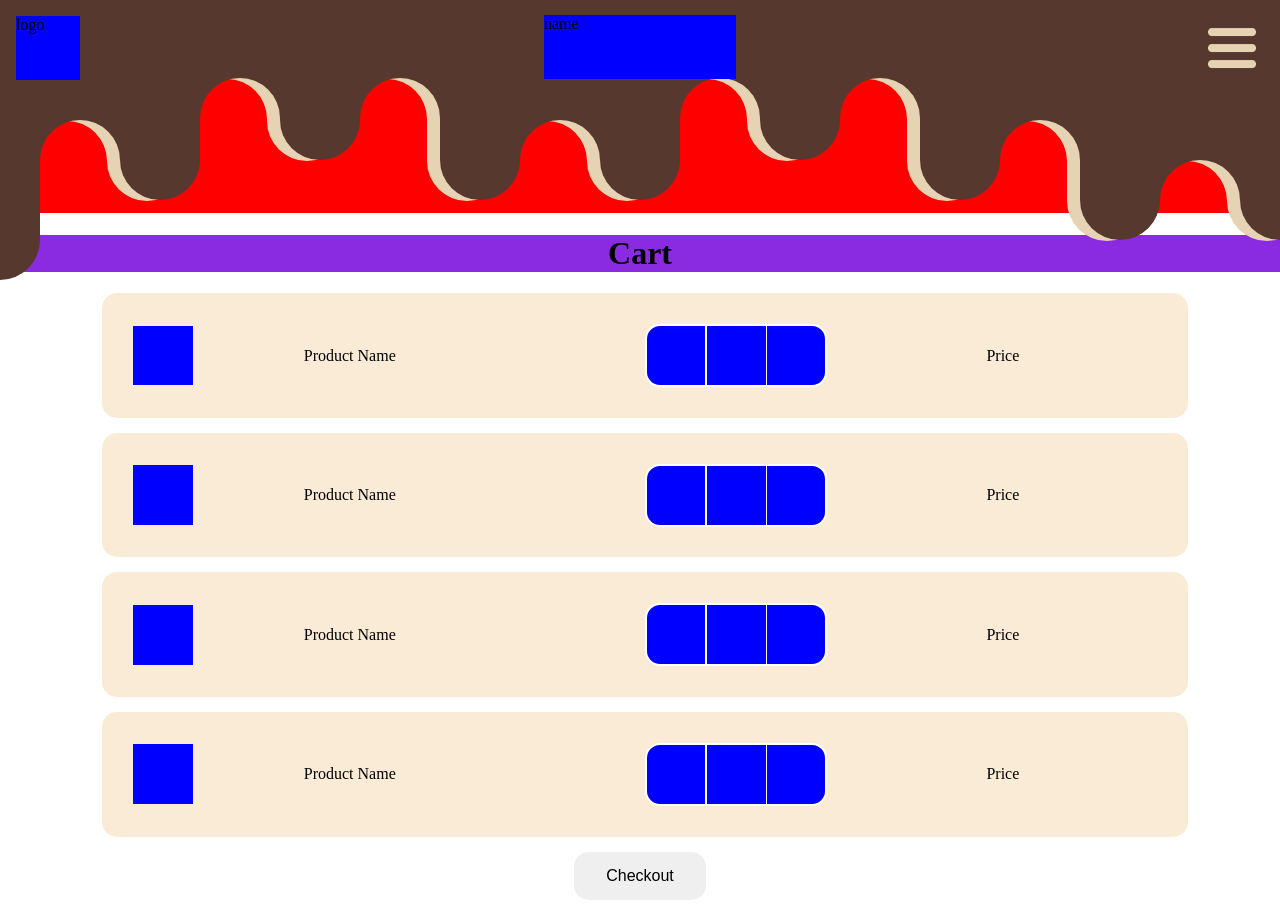
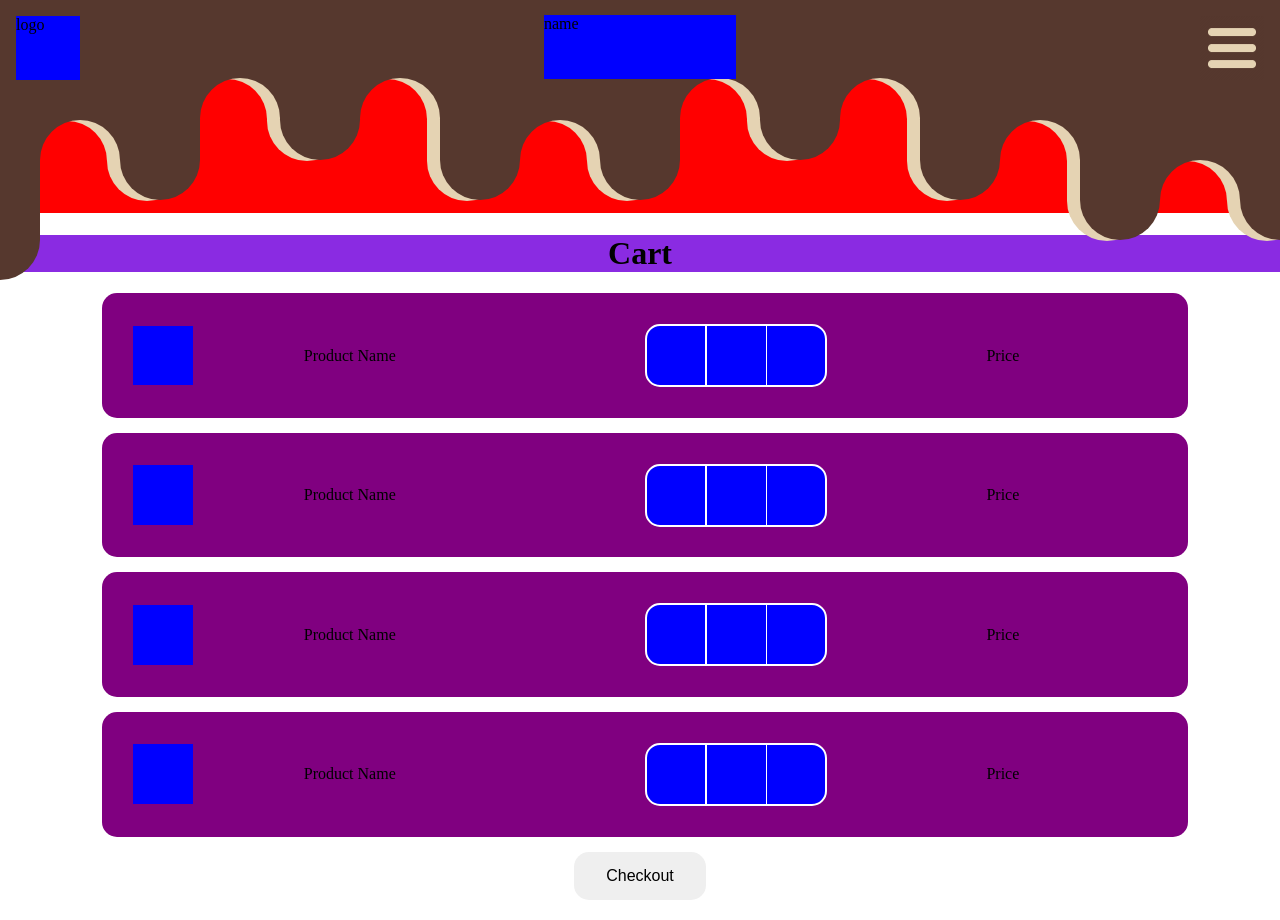
Before and after one commit to hiddenInt2/mingleMug, a PHP site: page /cart/cart.html in a window 1280 px wide. Run offline with PHP 8.4, Linux system fonts and the light colour scheme.

Commit message:
easier to distinguish color

```diff
--- a/cart/cart.css
+++ b/cart/cart.css
@@ -24,7 +24,7 @@ body {margin: 0;}
     margin-bottom: 15px;
     grid-template-columns: minmax(0, 1fr) minmax(0, 2fr) minmax(0, 2fr) minmax(0, 1fr);
     align-items: center;
-    background-color: antiquewhite;
+    background-color: purple;
     padding: 3%;
     border-radius: 15px;
 }
```
